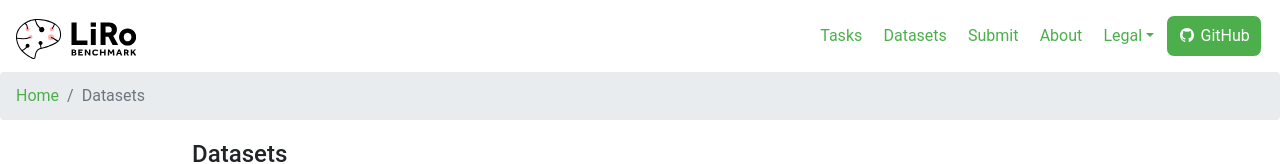
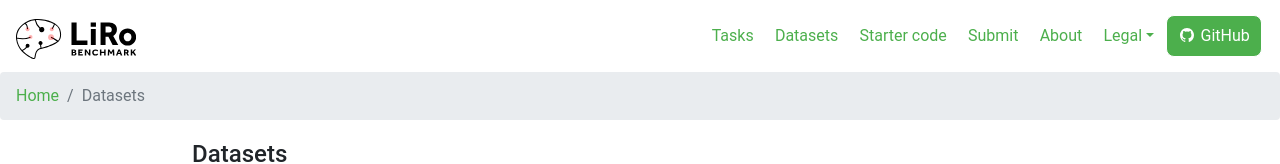
Before and after one commit to LiroBenchmark/LiroBenchmark.github.io, a React (Create React App) app: page /datasets in a window 1280 px wide. Shown: the top 164 px of the page. Built offline with nearby package versions, Linux system fonts and the light colour scheme; what webfontloader would draw is missing.

Commit message:
Added starter code to navbar and breadcrumbs

```diff
--- a/src/Components/AppBreadcrumbs.js
+++ b/src/Components/AppBreadcrumbs.js
@@ -12,6 +12,7 @@ class AppBreadcrumbs extends React.Component {
       '/about': 'About',
       '/submit': 'Submit your model',
       '/datasets': 'Datasets',
+      '/starter-code': 'Starter code',
       '/terms-and-conditions': 'Terms and Conditions',
       '/privacy-statement': 'Privacy statement',
     };
--- a/src/Components/Header.js
+++ b/src/Components/Header.js
@@ -19,6 +19,7 @@ const Header = () => (
       <Nav>
         <Nav.Link href="/">Tasks</Nav.Link>
         <Nav.Link href={UrlBuilder.datasetsPageUrl}>Datasets</Nav.Link>
+        <Nav.Link href={UrlBuilder.starterCodePageUrl}>Starter code</Nav.Link>
         <Nav.Link href={UrlBuilder.submitPageUrl}>Submit</Nav.Link>
         <Nav.Link href={UrlBuilder.aboutPageUrl}>About</Nav.Link>
         <NavDropdown title="Legal" id="nav-dropdown-legal">
```
